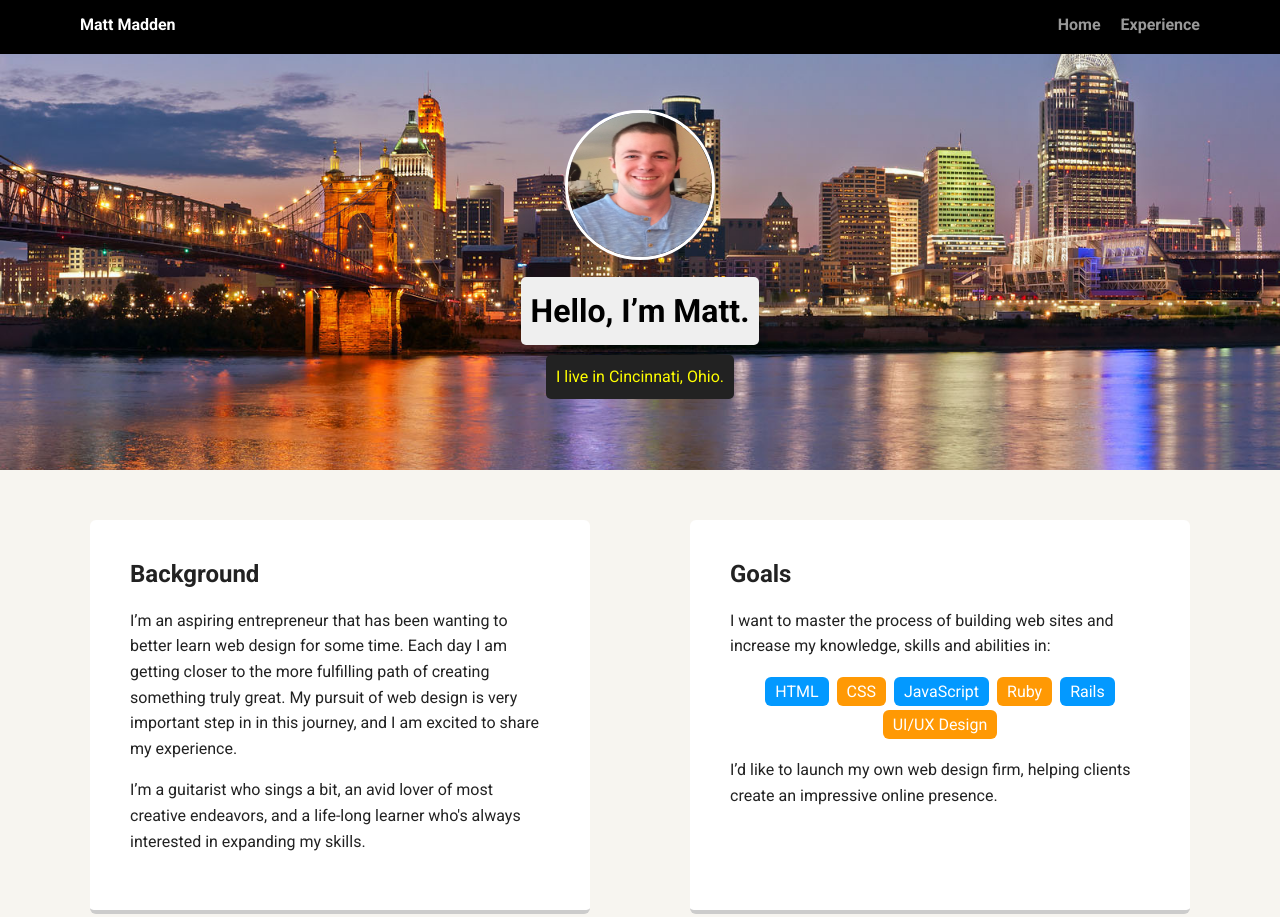
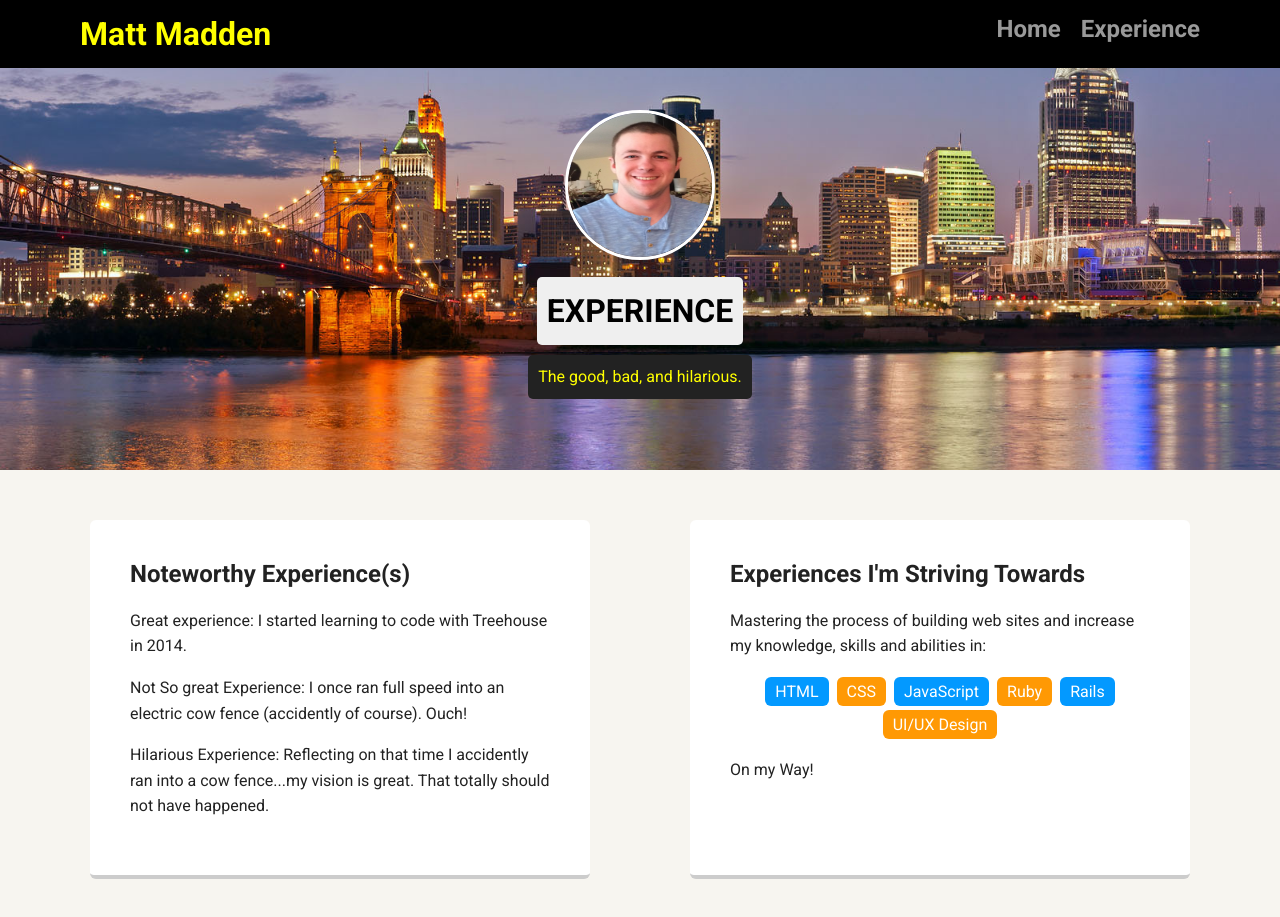
Before and after one commit to MatthewMadden/profile_page, a plain HTML site: page experience.html in a window 1280 px wide. Shown: the top 917 px of the page. Drawn offline with Linux system fonts and the light colour scheme; a web font is replaced by a local one.

Commit message:
Customized links and content

```diff
--- a/experience.html
+++ b/experience.html
@@ -11,27 +11,30 @@
     <div class="main-nav">
         <ul class="nav">
           <li class="name">Matt Madden</li>
-          <li><a href="#">Home</a></li>
-          <li><a href="#">Experience</a></li>
+          <li><a href="index.html">Home</a></li>
+          <li><a href="experience.html">Experience</a></li>
         </ul>
     </div>
 
     <header>
-      <img src="images/profilepageme.JPG" alt="Drawing of Matt Madden" class="profile-image">
-      <h1 class="tag name">Hello, I’m Matt.</h1>
-      <p class="tag location">I live in Cincinnati, Ohio.</p>
+      <img src="images/profilepageme.JPG" alt="Matt Madden" class="profile-image">
+      <h1 class="tag name">EXPERIENCE</h1>
+      <p class="tag location">The good, bad, and hilarious.</p>
     </header>
 
     <main class="flex">
       <div class="card">
-        <h2>Background</h2>
-        <p>I’m an aspiring entrepreneur that has been wanting to better learn web design for some time. Each day I am getting closer to the more fulfilling path of creating something truly great. My pursuit of web design is very important step in in this journey, and I am excited to share my experience.</p>
-        <p>I’m a guitarist who sings a bit, an avid lover of most creative endeavors, and a life-long learner who's always interested in expanding my skills.</p>
+        <h2>Noteworthy Experience(s)</h2>
+        <p>Great experience: I started learning to code with Treehouse in 2014.</p>
+        <p>Not So great Experience: I once ran full speed into an electric cow fence (accidently of course). Ouch!</p>
+        <p>
+          Hilarious Experience: Reflecting on that time I accidently ran into a cow fence...my vision is great. That totally should not have happened.
+        </p>
       </div>
 
       <div class="card">
-        <h2>Goals</h2>
-        <p>I want to master the process of building web sites and increase my knowledge, skills and abilities in:
+        <h2>Experiences I'm Striving Towards</h2>
+        <p>Mastering the process of building web sites and increase my knowledge, skills and abilities in:
         </p>
         <ul class="skills">
           <li>HTML</li>
@@ -41,7 +44,7 @@
           <li>Rails</li>
           <li>UI/UX Design</li>
         </ul>
-        <p>I’d like to launch my own web design firm, helping clients create an impressive online presence.</p>
+        <p>On my Way!</p>
       </div>
 
     </main>
--- a/styles.css
+++ b/styles.css
@@ -43,16 +43,18 @@ a:hover {
 .nav .name {
     display: block;
     margin-right: auto;
-    color: white;
+    font-size: 2em;
+    color: yellow;
 }
 .nav li {
-  padding: 5px 10px 10px 10px;
+  padding: 5px 10px;
+  font-size: 1.5em;
 }
 .nav a {
   transition: all .5s;
 }
 .nav a:hover {
-  color: white
+  color: yellow
 }
 
 header {
```
Also changed, not shown: index.html (+3 -3 lines).
